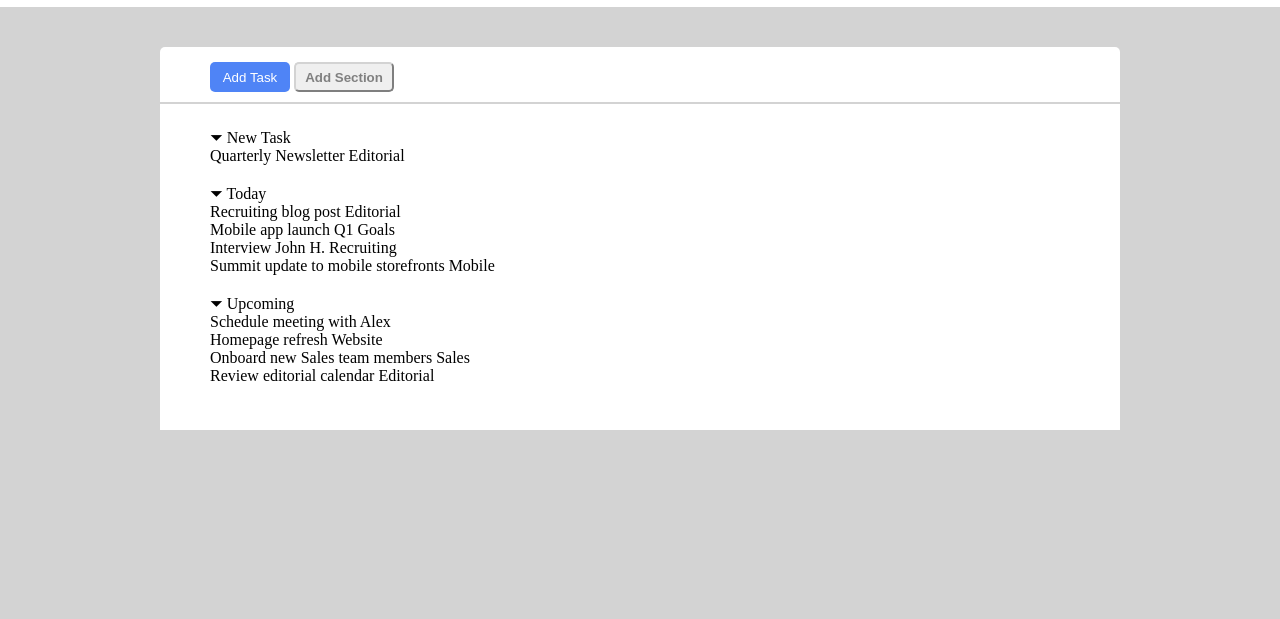
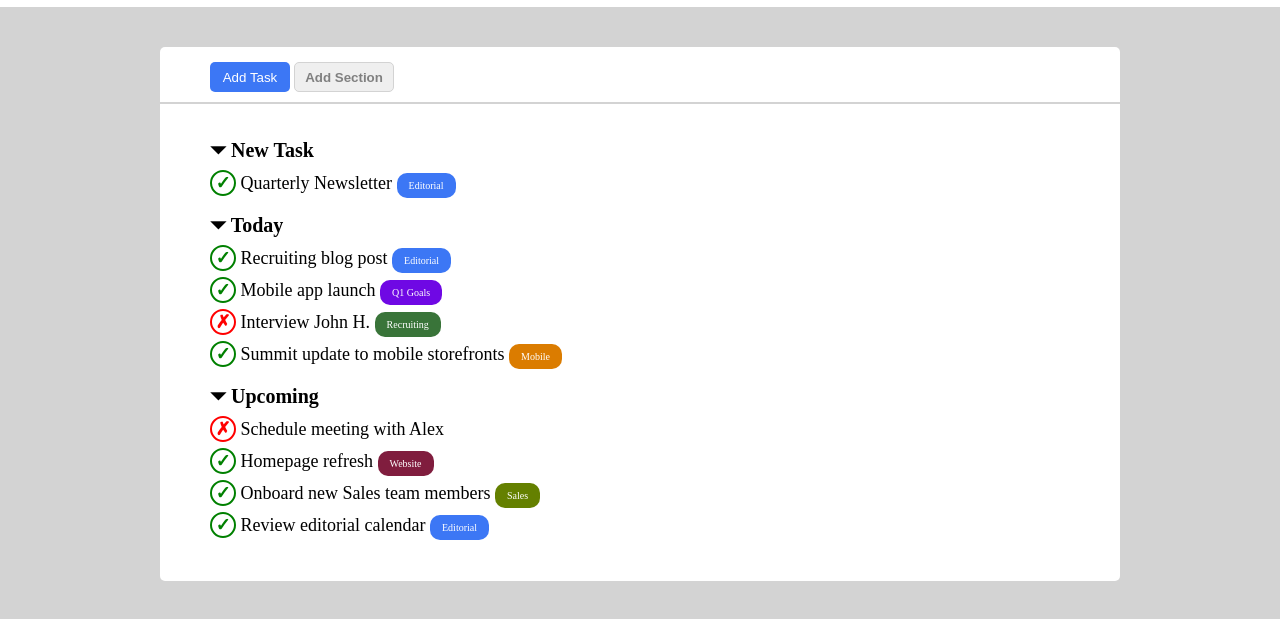
Before and after one commit to rinox3005/html-css-toboolist, a plain HTML site: page index.html in a window 1280 px wide. Shown: the part 67-686 px from the top of the page. Drawn offline with Linux system fonts and the light colour scheme.

Commit message:
[UPD] Added to do list

```diff
--- a/css/style.css
+++ b/css/style.css
@@ -8,6 +8,8 @@
     width: 75%;
     margin: 0 auto;
 }
+
+/* Header e Logo */
 
 header {
     padding: 10px;
@@ -25,9 +27,13 @@ header {
     vertical-align: middle;
 }
 
+/* Colore di sfondo body */
+
 .bg-color {
     background-color: lightgray;
 }
+
+/* Stile pulsanti */
 
 .button {
     height: 55px;
@@ -40,7 +46,7 @@ header {
 
 .button1 {
     color: white;
-    background-color: rgba(60, 119, 245, 0.897);
+    background-color: rgb(60, 119, 245);
     border: none;
     height: 30px;
     width: 80px;
@@ -49,12 +55,14 @@ header {
 
 .button2 {
     color: gray;
-    border-color: lightgrey;
     font-weight: bold;
+    border: 0.1px solid lightgrey;
     height: 30px;
     width: 100px;
     border-radius: 5px;
 }
+
+/* Stili lista */
 
 ul {
     list-style-type: none;
@@ -67,4 +75,82 @@ ul {
     padding-top: 25px;
     padding-left: 50px;
     padding-bottom: 25px;
+    border-bottom-left-radius: 5px;
+    border-bottom-right-radius: 5px;
 }
+
+.check {
+    font-weight: bold;
+    border-radius: 50%;
+    padding: 1px 3.5px;
+    border: 2px solid green;
+    color: green;
+    text-align: center;
+}
+
+.cross {
+    font-weight: bold;
+    border-radius: 50%;
+    padding: 1px 3.5px;
+    border: 2px solid red;
+    color: red;
+    text-align: center;
+}
+
+li {
+    margin: 10px 0;
+    font-size: 18px;
+}
+
+.title {
+    font-size: 20px;
+    font-weight: bold;
+}
+
+.editorial {
+    color: white;
+    background-color: rgb(60, 119, 245);
+    border-radius: 10px;
+    padding: 7px 12px;
+    font-size: 10px;
+}
+
+.q1 {
+    color: white;
+    background-color: rgb(111, 8, 228);
+    border-radius: 10px;
+    padding: 7px 12px;
+    font-size: 10px;
+}
+
+.recruiting {
+    color: white;
+    background-color: rgb(57, 116, 57);
+    border-radius: 10px;
+    padding: 7px 12px;
+    font-size: 10px;
+}
+
+.mobile {
+    color: white;
+    background-color: rgb(219, 124, 0);
+    border-radius: 10px;
+    padding: 7px 12px;
+    font-size: 10px;
+}
+
+.website {
+    color: white;
+    background-color: rgb(128, 29, 62);
+    border-radius: 10px;
+    padding: 7px 12px;
+    font-size: 10px;
+}
+
+.sales {
+    color: white;
+    background-color: rgb(100, 128, 0);
+    border-radius: 10px;
+    padding: 7px 12px;
+    font-size: 10px;
+}
--- a/index.html
+++ b/index.html
@@ -5,7 +5,7 @@
     <meta charset="UTF-8">
     <meta name="viewport" content="width=device-width, initial-scale=1.0">
     <link rel="stylesheet" href="./css/style.css">
-    <title>Document</title>
+    <title>Toboolist</title>
 </head>
 <!-- Header -->
 <header>
@@ -15,6 +15,8 @@
 
 <body class="bg-color">
 
+    <!-- Sezione Logo -->
+
     <section class="container">
         <div class="button">
             <button class="button1">Add Task</button>
@@ -22,26 +24,40 @@
         </div>
     </section>
 
+    <!-- Sezione Lista -->
+
     <section class="container">
         <div class="list">
             <ul>
-                <li>&#9207 New Task
-                    <ul>Quarterly Newsletter <span>Editorial</span></ul>
-                </li>
-                <li>&#9207 Today
+                <li><span class="title">&#9207 New Task</span>
                     <ul>
-                        <li>Recruiting blog post <span>Editorial</span></li>
-                        <li>Mobile app launch <span>Q1 Goals</span></li>
-                        <li>Interview John H. <span>Recruiting</span></li>
-                        <li>Summit update to mobile storefronts <span>Mobile</span></li>
+                        <li><span class="check">&check;</span> Quarterly Newsletter <span
+                                class="editorial">Editorial</span>
+                        </li>
                     </ul>
                 </li>
-                <li>&#9207 Upcoming
+                <li><span class="title">&#9207 Today</span>
                     <ul>
-                        <li>Schedule meeting with Alex</li>
-                        <li>Homepage refresh <span>Website</span></li>
-                        <li>Onboard new Sales team members <span>Sales</span></li>
-                        <li>Review editorial calendar <span>Editorial</span></li>
+                        <li><span class="check">&check;</span> Recruiting blog post <span
+                                class="editorial">Editorial</span>
+                        </li>
+                        <li><span class="check">&check;</span> Mobile app launch <span class="q1">Q1 Goals</span></li>
+                        <li><span class="cross">&cross;</span> Interview John H. <span
+                                class="recruiting">Recruiting</span></li>
+                        <li><span class="check">&check;</span> Summit update to mobile storefronts <span
+                                class="mobile">Mobile</span>
+                        </li>
+                    </ul>
+                </li>
+                <li><span class="title">&#9207 Upcoming</span>
+                    <ul>
+                        <li><span class="cross">&cross;</span> Schedule meeting with Alex</li>
+                        <li><span class="check">&check;</span> Homepage refresh <span class="website">Website</span>
+                        </li>
+                        <li><span class="check">&check;</span> Onboard new Sales team members <span
+                                class="sales">Sales</span></li>
+                        <li><span class="check">&check;</span> Review editorial calendar <span
+                                class="editorial">Editorial</span></li>
                     </ul>
                 </li>
             </ul>
```
